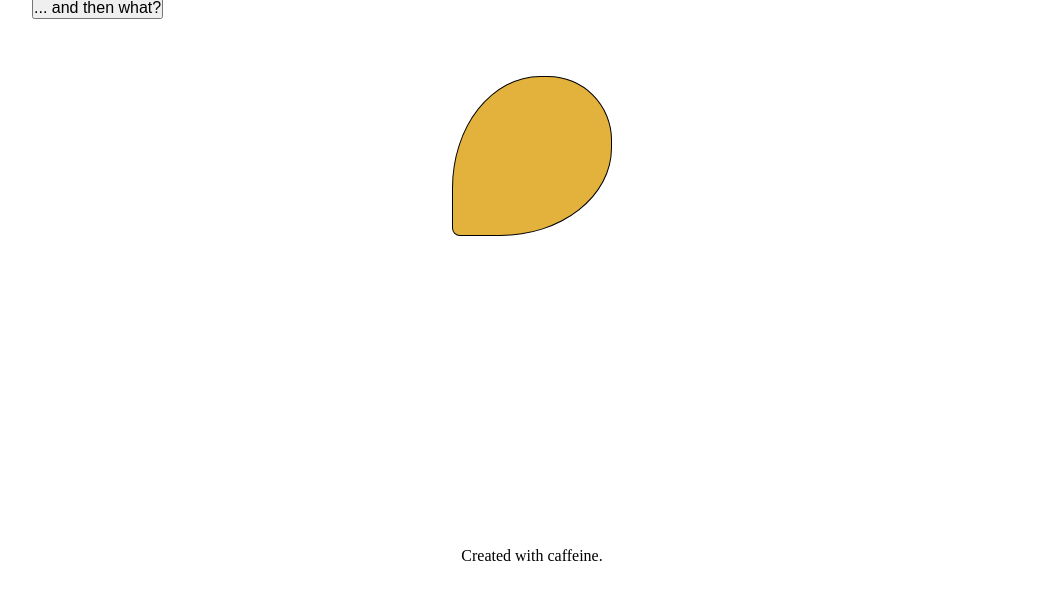
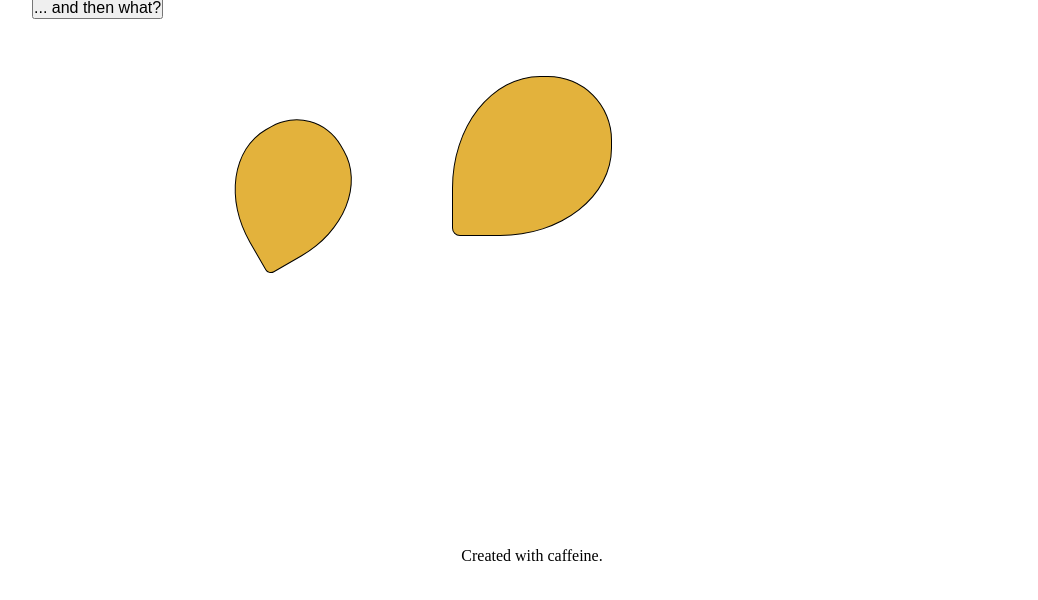
Before and after one commit to bifera/brewable-bean, a website: page index.html in a window 1280 px wide. Both pictures are taken after a click on the button "Click to start!". Shown: the part 184-784 px from the top of the page, without its empty margins (108-1146 px from the left). Drawn offline with nearby package versions, Linux system fonts and the light colour scheme.

Commit message:
add frame 1 content

```diff
--- a/js/script.js
+++ b/js/script.js
@@ -24,32 +24,47 @@ $(function(){
     // extra super powers next button navigating from one section to another
     var nextButton = $('<button>').addClass('button-next').attr('id', 'button-next').text('... and then what?');
 
+
+    // functions for specific frames
+    function animateFirstFrame(){
+        beanLayer.fadeIn(); // function for specific frame, etc.
+        var clonedCoffeeBean = coffeeBean.clone(true).attr('id', 'coffee-bean-1');
+        clonedCoffeeBean.appendTo(beanLayer);
+        clonedCoffeeBean.removeClass('bean').addClass('bean-1');
+    }
+
+
     // super power animation triggered on both buttons events :)
     function showNextElement(){
         var currentArticle = sections.eq(counter).find('article');
         counter++;
         var amountToScroll = -distance*(counter);
+        console.log(counter);
         container.animate({top: amountToScroll}, 800, function(){
             currentArticle.find('h2').fadeIn(1000, function(){
                 currentArticle.find('div').fadeIn(1000, function(){
                     nextButton.appendTo(currentArticle).fadeIn(1000);
-                    beanLayer.fadeIn();
+
                 });
             });
+            if (counter === 1) {
+                animateFirstFrame();
+            }
+            if (counter === 2) {
+                $('#coffee-bean-1').hide();
+            }
         });
     }
     // initial scroll animation: header button event
     headerButton.on('click', function(){
         $('main').addClass('main-flex');
         showNextElement();
-
     });
 
     // next button event
     nextButton.on('click', function(){
         nextButton.detach();
         showNextElement();
-        console.log(nextButton.parents());
     });
 
 });
--- a/scss/partials/_bean.scss
+++ b/scss/partials/_bean.scss
@@ -13,6 +13,7 @@
 }
 
 .bean {
+    display: inline-block;
     width: 10rem;
     height: 10rem;
     border: 1px solid black;
@@ -26,6 +27,22 @@
     left: 50%;
     transform: translate(-50%, -50%);
 }
+.bean-1 {
+    display: inline-block;
+    width: 8rem;
+    height: 8rem;
+    border: 1px solid black;
+    border-top-right-radius: 40% 40%;
+    border-bottom-right-radius: 70% 55%;
+    border-bottom-left-radius: 5%;
+    border-top-left-radius: 55% 70%;
+    background-color: $bgColor;
+    position: relative;
+    top: 50%;
+    left: 10%;
+    transform: translate(-50%, -50%) rotate(-30deg);
+}
+
 .bean-large {
     transform: scale(2,2) rotate(-45deg);
 }
```
Also changed, not shown: style/style.css.
